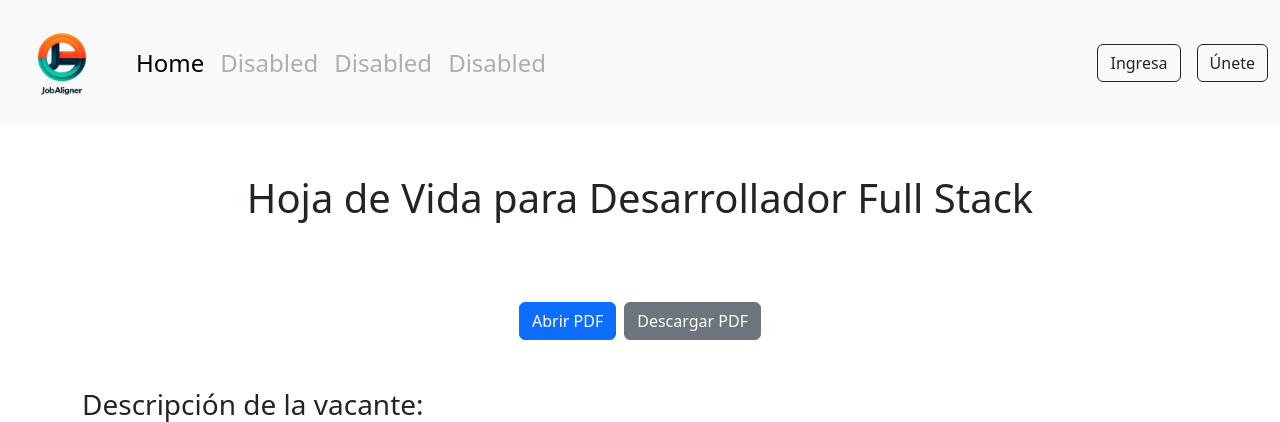
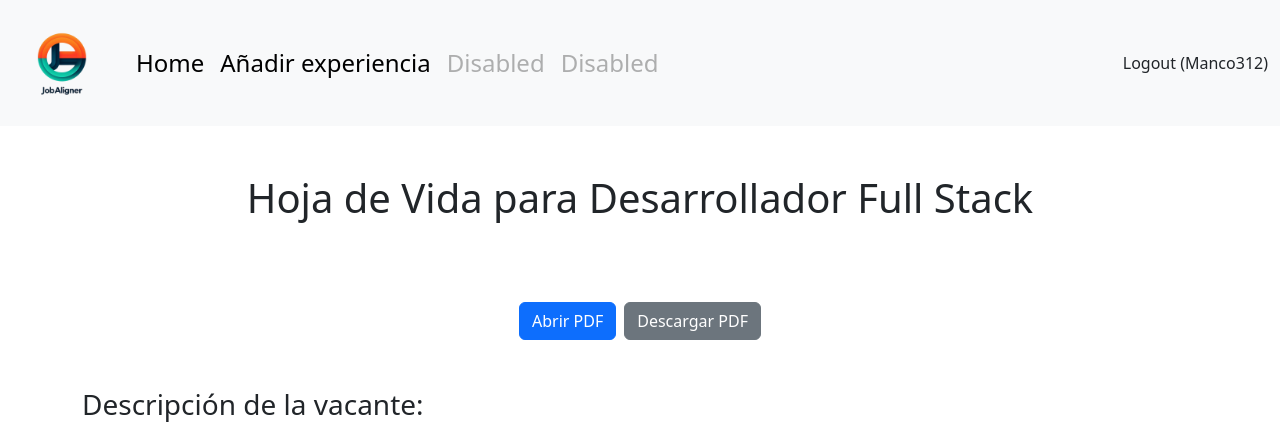
Before and after one commit to jjgomezv2/JobAligner, a Django app: page /cv/1/ in a window 1280 px wide. Shown: the top 422 px of the page. Run offline with Django 5.2, Linux system fonts and the light colour scheme; a user stored in the database is signed in; data comes from the database, SQL or seed files in the repository; both versions use the stored data as it was after the commit.

Commit message:
Logout y estilos para Sign Up

```diff
--- a/Accounting/urls.py
+++ b/Accounting/urls.py
@@ -5,4 +5,5 @@ urlpatterns = [
     path('signup/', views.signUp, name='signup'),
     path('login/', views.loginacc, name='login'),
     path('experience/', views.experience, name='experience'),
+    path('logout/', views.logoutaccount, name='logoutaccount'),
 ]
--- a/Accounting/views.py
+++ b/Accounting/views.py
@@ -54,6 +54,10 @@ def loginacc(request):
         login(request,user)
         return redirect('home')
 
+@login_required
+def logoutaccount(request):
+    logout(request)
+    return redirect('landing')
 
 @login_required
 def experience(request):
--- a/jobaligner/templates/base.html
+++ b/jobaligner/templates/base.html
@@ -18,7 +18,7 @@
             <a class="nav-link active fs-4" aria-current="page" href="{% url 'home' %}">Home</a>
           </li>
           <li class="nav-item">
-            <a class="nav-link disabled fs-4" aria-disabled="true">Disabled</a>
+            <a class="nav-link active fs-4" aria-current="page" href="{% url 'experience' %}">Añadir experiencia</a>
           </li>
           <li class="nav-item">
             <a class="nav-link disabled fs-4" aria-disabled="true">Disabled</a>
@@ -28,8 +28,7 @@
           </li>
         </ul>
         <div class="d-flex ms-auto">
-            <button class="btn btn-outline-dark ms-auto me-3" type="button" href="#">Ingresa</button>
-            <button class="btn btn-outline-dark" type="button" href="#">Únete</button>
+          <a class="nav-link nav-text" href="{% url 'logoutaccount' %}">Logout ({{ user.username }})</a>
         </div>
       </div>
     </div>
--- a/jobalignment/views.py
+++ b/jobalignment/views.py
@@ -28,7 +28,7 @@ def home(request):
     else:
         cvs = CV.objects.filter(user = user_profile)
 
-    return render(request, 'home.html', {'searchTerm':searchTerm, 'cvs': cvs, 'user': user_profile})
+    return render(request, 'home.html', {'user': user,'searchTerm':searchTerm, 'cvs': cvs})
 
 
 def success(request):
```
Also changed, not shown: Accounting/templates/signup.html (+19 -9 lines), db.sqlite3.
